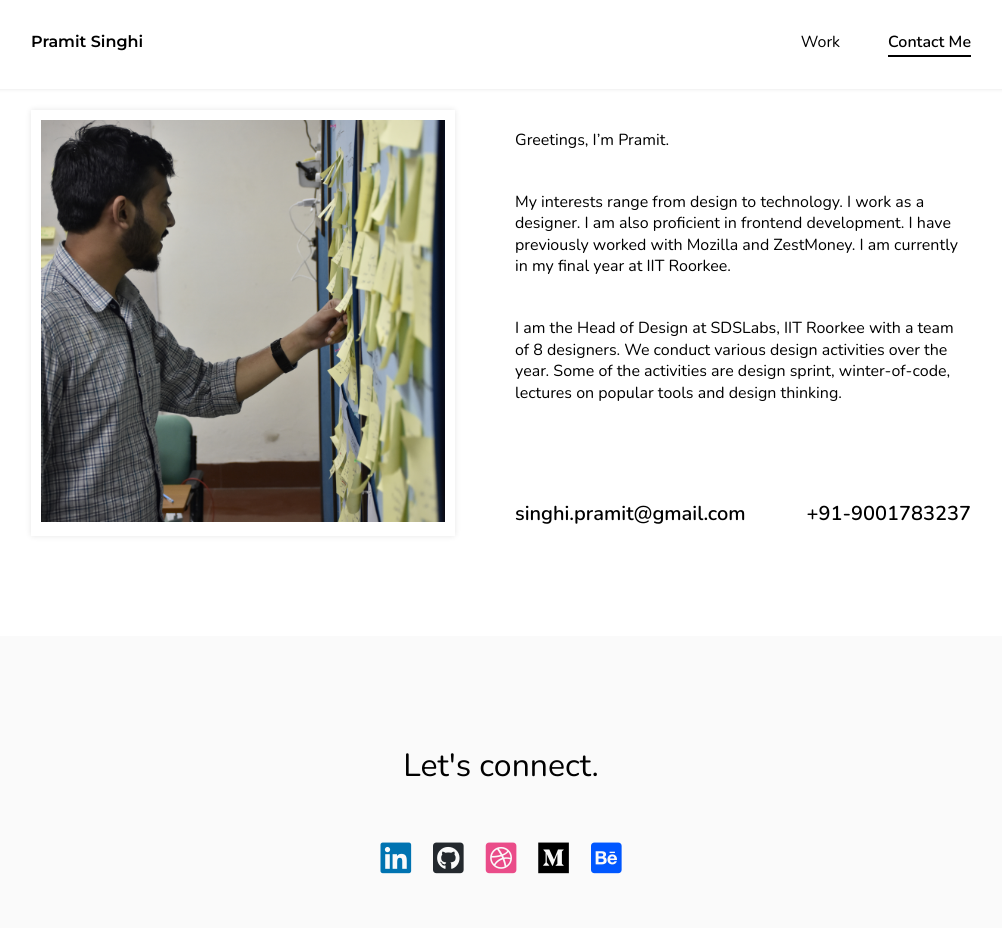
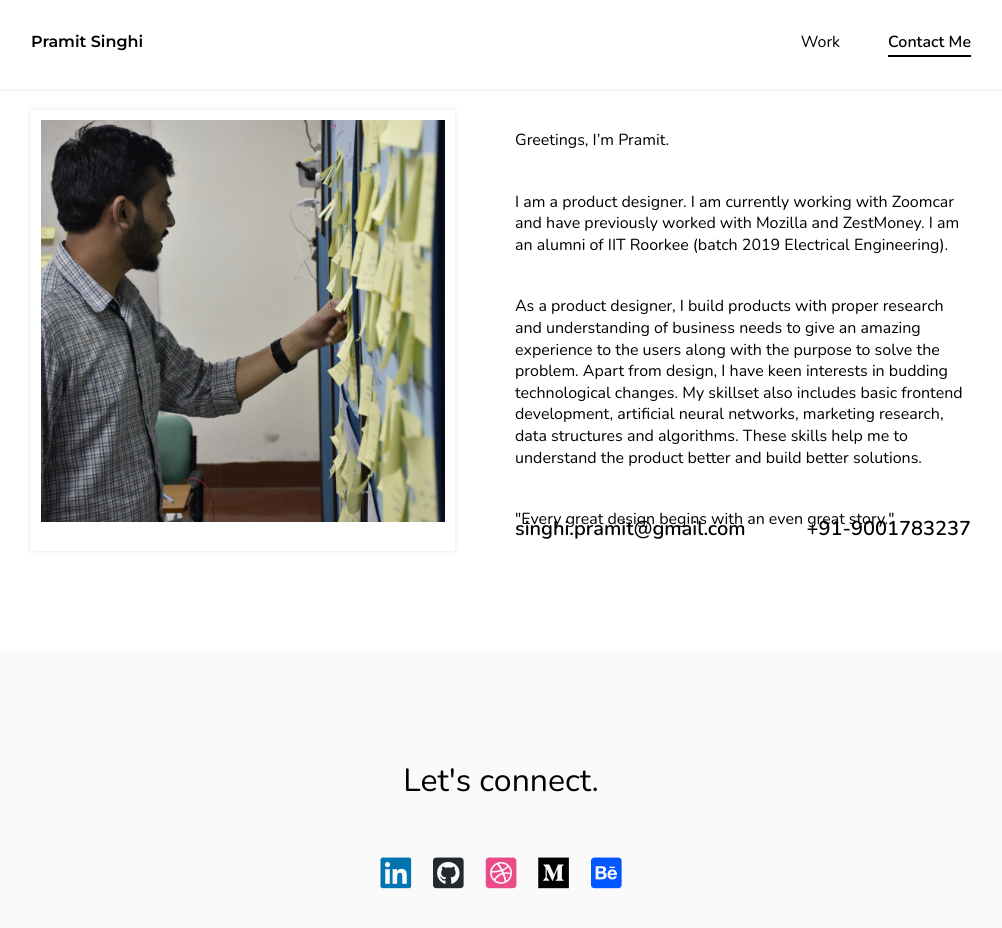
Before and after one commit to shkamaru/shkamaru.github.io, a Jekyll site: the page built from contact.html, in a window 1280 px wide and 1004 px high. Shown: the top 928 px of the window, without its empty margins (139-1141 px from the left). Built offline with Jekyll 4.4.1, drawn with Linux system fonts in a browser that asks for light colours; nearby versions of some CDN libraries.

Commit message:
Update contact.html
Updated the description of the contact.

```diff
--- a/_includes/contact.html
+++ b/_includes/contact.html
@@ -6,8 +6,9 @@
         <div class="project-info-wrapper">
             <div class="contact-info">
                 <p>Greetings, I’m Pramit.</p>
-                <p>My interests range from design to technology. I work as a designer. I am also proficient in frontend development. I have previously worked with Mozilla and ZestMoney. I am currently in my final year at IIT Roorkee.</p>
-                <p>I am the Head of Design at SDSLabs, IIT Roorkee with a team of 8 designers.  We conduct various design activities over the year. Some of the activities are design sprint, winter-of-code, lectures on popular tools and design thinking.</p>
+                <p>I am a product designer. I am currently working with Zoomcar and have previously worked with Mozilla and ZestMoney. I am an alumni of IIT Roorkee (batch 2019 Electrical Engineering).</p>
+                <p>As a product designer, I build products with proper research and understanding of business needs to give an amazing experience to the users along with the purpose to solve the problem. Apart from design, I have keen interests in budding technological changes. My skillset also includes basic frontend development, artificial neural networks, marketing research, data structures and algorithms. These skills help me to understand the product better and build better solutions. </p>
+                <p><i>"Every great design begins with an even great story."</i></p>
             </div>
             <div class="contact-footer">
                 <span>singhi.pramit@gmail.com</span>
```
